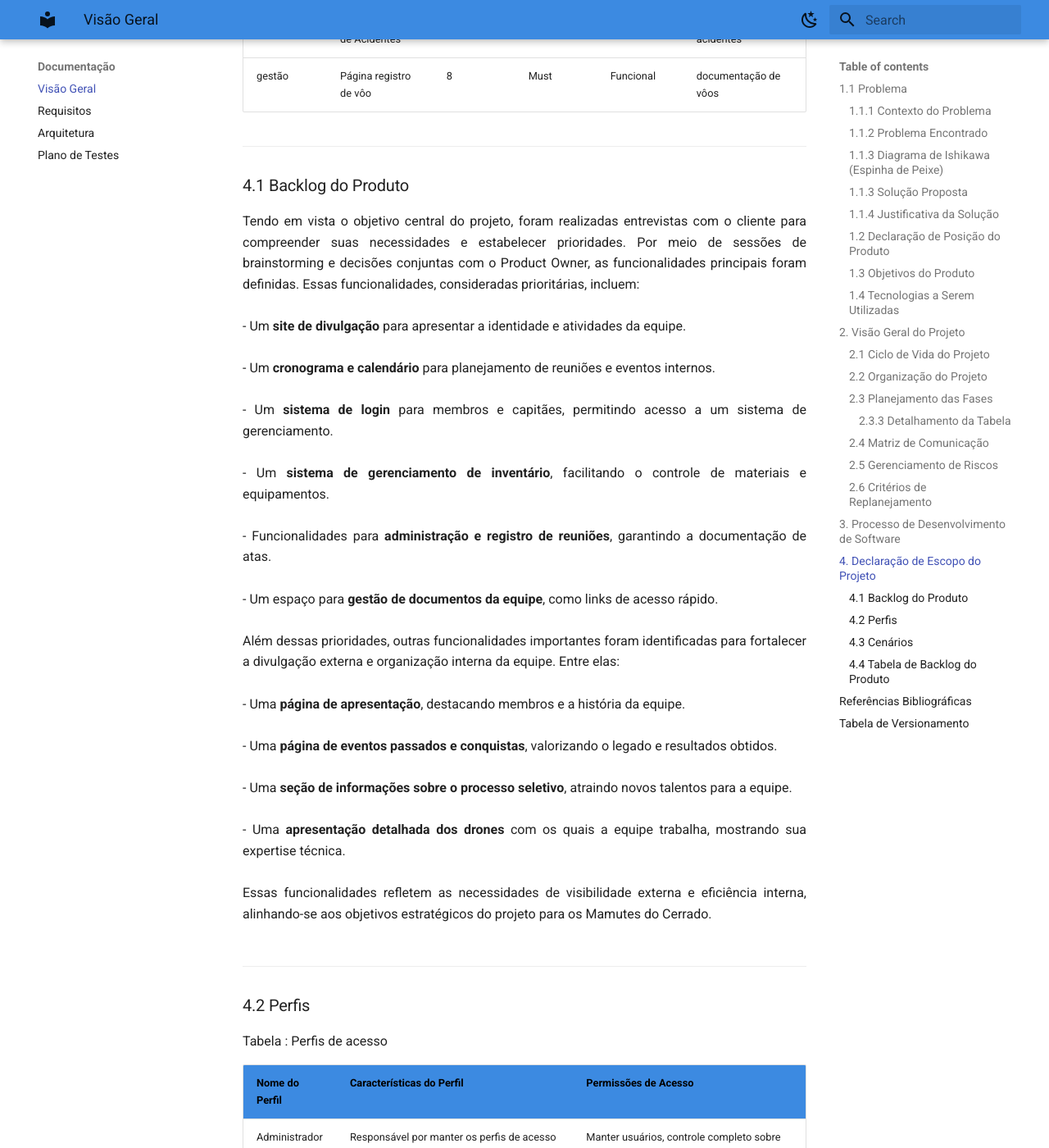
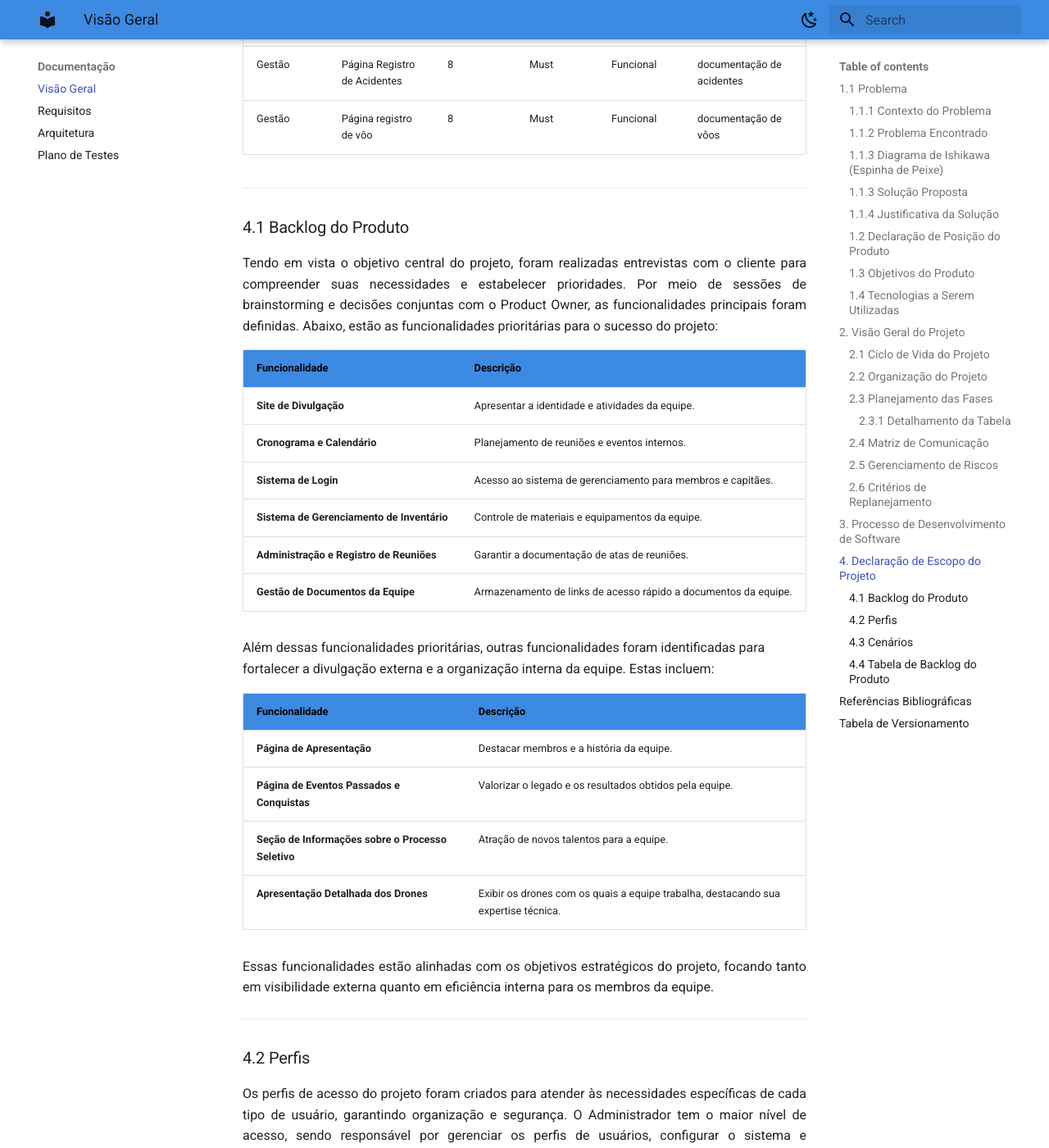
Before and after one commit to FGA0138-MDS-Ajax/2024.2-Aries, an MkDocs documentation site: the page built from docs/documento-visao/documento-visao.md, in a window 1280 px wide and 1400 px high, scrolled down 12727 px. Shown: the whole window at 82% size. Built offline with MkDocs 1.6.1 and Material for MkDocs 9.7.7, drawn with Linux system fonts in a browser that asks for light colours; some of the changed text lies outside the part shown.

Commit message:
Docs: Upgrade no texto dos artefatos
- insercao na img um modelo de logo

- insercao da home page na landing page

- upgrade nos textos das tabelas perfis, cenários e backlog do produto

- ajuste no texto no planejamento de fases

Co-authored-by: Felipej3ds <Felipej.d.silvadf@gmail.com>"

```diff
--- a/docs/documento-visao/documento-visao.md
+++ b/docs/documento-visao/documento-visao.md
@@ -244,15 +244,17 @@
 | 10      | Deploy                                                                                                            | 27/01/2025    | 02/02/2025   | 0%          |
 
 
-#### 2.3.3 Detalhamento da Tabela
+#### 2.3.1 Detalhamento da Tabela
 
 <div style="text-align: justify;">
 
-A tabela apresenta o planejamento das <strong>sprints</strong> do projeto, detalhando as entregas, datas de início e fim, e o progresso de cada etapa. Na <strong>Sprint 1</strong>, o foco será na <strong>definição do produto</strong>, estabelecendo as principais funcionalidades e alinhando os objetivos do projeto. Isso garantirá uma visão clara e compartilhada entre todos os membros da equipe. <br> <br>
+As fases do projeto serão realizadas de maneira incremental, organizadas em sprints para priorizar entregas específicas e garantir progresso contínuo.
 
-Na <strong>Sprint 2</strong>, será entregue o <strong>MVP (Produto Mínimo Viável)</strong> e realizado o planejamento detalhado do projeto. Essa etapa é crucial para definir prioridades e preparar a equipe para o desenvolvimento das funcionalidades principais. <br> <br>
+Na <strong>Sprint 1</strong>, a equipe focará na <strong>definição do produto</strong>, alinhando objetivos e estabelecendo as bases para o desenvolvimento. Este passo inicial é essencial para assegurar que todos os membros tenham uma visão clara do escopo do projeto. <br> <br>
 
-Por fim, a <strong>Sprint 3</strong> será dedicada à implementação das <strong>funcionalidades A, B, C e D</strong>, que compõem a base técnica do produto final. Todas as sprints são planejadas com datas específicas para garantir o controle de tempo e o acompanhamento do progresso, promovendo entregas organizadas e dentro dos prazos estabelecidos.
+A <strong>Sprint 2</strong> envolverá a produção da <strong>documentação de arquitetura</strong>, a criação do banco de dados em MySQL, a finalização do documento de visão e a entrega da página "Quem Somos". Essa etapa organizará os fundamentos técnicos do sistema. <br> <br>
+
+As etapas seguintes, começando pela <strong>Sprint 3</strong>, irão abordar a implementação das páginas "Competição", "Processo Seletivo" e "Configurações de Conta", além de funcionalidades específicas como menus e avisos. Esse fluxo de trabalho visa manter um ritmo consistente e alinhado às prioridades do backlog. <br> <br>
 
 </div>
 
@@ -328,20 +330,20 @@
 
 | Cenário   | Requisito                      | Sprint | Priorização | Tipo de Requisito   | Descrição                   |
 |-----------|--------------------------------|--------|-------------|---------------------|-----------------------------|
-| Gestão    | Calendário                     | 5      | Must        | Funcional           | Gerenciamento de tarefas    |
-| Divulgação| Página inicial                 | 1      | Must        | Funcional           | Apresentar a equipe         |
+| Gestão    | Calendário                     | 5      | Must        | Funcional           | gerenciamento de tarefas    |
+| Divulgação| Página inicial                 | 1      | Must        | Funcional           | apresentar a equipe         |
 | Divulgação| Página de Competição           | 3      | could       | Funcional           | seção de notícias no site   |
 | Divulgação| Página de Processo Seletivo    | 3      | must        | Funcional           | informações do processo seletivo |
 | Gestão    | Página Configurações de Conta | 3      | Must        | Funcional           | configuração de conta        |
-| navegação | Menu lateral (àrea restrita)   | 4      | Must        | Funcional           | Anavegação e pesquisa         |
-| divugação | Aba home                       | 4      | Must        | Funcional           | aba principal e de aviso       |
-| gestão    | Criação de tarefas             | 5      | Must        | Funcional           | criar e atribuir tarefas        |
-| gestão    | Rastreio de tarefas            | 6      | Must        | Funcional           | rastreamento do que ser feito, e do que foi        |
-| gestão    | Times da equipe                | 6      | Must        | Funcional           |  destacando membros e a história da equipe         |
-|organização| Kanban                         | 6      | Must        | Funcional           | organizar, gerenciar e visualizar tarefas e projetos|
-|organização| Página Estoque                 | 7      | Must        | Funcional           | Apresentar a equipe         |
-|gestão     | Página Registro de Acidentes   | 8      | Must        | Funcional           | documentação de acidentes       |
-|gestão     | Página registro de vôo         | 8      | Must        | Funcional           | documentação de vôos        |
+| Navegação | Menu lateral (àrea restrita)   | 4      | Must        | Funcional           | Anavegação e pesquisa         |
+| Divugação | Aba home                       | 4      | Must        | Funcional           | aba principal e de aviso       |
+| Gestão    | Criação de tarefas             | 5      | Must        | Funcional           | criar e atribuir tarefas        |
+| Gestão    | Rastreio de tarefas            | 6      | Must        | Funcional           | rastreamento do que ser feito, e do que foi        |
+| Gestão    | Times da equipe                | 6      | Must        | Funcional           |  destacando membros e a história da equipe         |
+|Organização| Kanban                         | 6      | Must        | Funcional           | organizar, gerenciar e visualizar tarefas e projetos|
+|Organização| Página Estoque                 | 7      | Must        | Funcional           | Apresentar a equipe         |
+|Gestão     | Página Registro de Acidentes   | 8      | Must        | Funcional           | documentação de acidentes       |
+|Gestão     | Página registro de vôo         | 8      | Must        | Funcional           | documentação de vôos        |
 
 
 ---
@@ -350,23 +352,31 @@
 
 <div style="text-align: justify;">
 
-Tendo em vista o objetivo central do projeto, foram realizadas entrevistas com o cliente para compreender suas necessidades e estabelecer prioridades. Por meio de sessões de brainstorming e decisões conjuntas com o Product Owner, as funcionalidades principais foram definidas. Essas funcionalidades, consideradas prioritárias, incluem: <br> <br>
+Tendo em vista o objetivo central do projeto, foram realizadas entrevistas com o cliente para compreender suas necessidades e estabelecer prioridades. Por meio de sessões de brainstorming e decisões conjuntas com o Product Owner, as funcionalidades principais foram definidas. Abaixo, estão as funcionalidades prioritárias para o sucesso do projeto:
 
-- Um <strong>site de divulgação</strong> para apresentar a identidade e atividades da equipe.<br> <br>
-- Um <strong>cronograma e calendário</strong> para planejamento de reuniões e eventos internos.<br> <br>
-- Um <strong>sistema de login</strong> para membros e capitães, permitindo acesso a um sistema de gerenciamento.<br> <br>
-- Um <strong>sistema de gerenciamento de inventário</strong>, facilitando o controle de materiais e equipamentos.<br> <br>
-- Funcionalidades para <strong>administração e registro de reuniões</strong>, garantindo a documentação de atas.<br> <br>
-- Um espaço para <strong>gestão de documentos da equipe</strong>, como links de acesso rápido.<br> <br>
+</div>
 
-Além dessas prioridades, outras funcionalidades importantes foram identificadas para fortalecer a divulgação externa e organização interna da equipe. Entre elas:<br> <br>
+| **Funcionalidade**                                     | **Descrição**                                                                         |
+|--------------------------------------------------------|---------------------------------------------------------------------------------------|
+| **Site de Divulgação**                                 | Apresentar a identidade e atividades da equipe.                                        |
+| **Cronograma e Calendário**                            | Planejamento de reuniões e eventos internos.                                           |
+| **Sistema de Login**                                   | Acesso ao sistema de gerenciamento para membros e capitães.                            |
+| **Sistema de Gerenciamento de Inventário**             | Controle de materiais e equipamentos da equipe.                                        |
+| **Administração e Registro de Reuniões**               | Garantir a documentação de atas de reuniões.                                           |
+| **Gestão de Documentos da Equipe**                     | Armazenamento de links de acesso rápido a documentos da equipe.                        |
 
-- Uma <strong>página de apresentação</strong>, destacando membros e a história da equipe.<br> <br>
-- Uma <strong>página de eventos passados e conquistas</strong>, valorizando o legado e resultados obtidos.<br> <br>
-- Uma <strong>seção de informações sobre o processo seletivo</strong>, atraindo novos talentos para a equipe.<br> <br>
-- Uma <strong>apresentação detalhada dos drones</strong> com os quais a equipe trabalha, mostrando sua expertise técnica.<br> <br>
+Além dessas funcionalidades prioritárias, outras funcionalidades foram identificadas para fortalecer a divulgação externa e a organização interna da equipe. Estas incluem:
 
-Essas funcionalidades refletem as necessidades de visibilidade externa e eficiência interna, alinhando-se aos objetivos estratégicos do projeto para os Mamutes do Cerrado.<br> <br>
+| **Funcionalidade**                                     | **Descrição**                                                                         |
+|--------------------------------------------------------|---------------------------------------------------------------------------------------|
+| **Página de Apresentação**                             | Destacar membros e a história da equipe.                                               |
+| **Página de Eventos Passados e Conquistas**            | Valorizar o legado e os resultados obtidos pela equipe.                               |
+| **Seção de Informações sobre o Processo Seletivo**     | Atração de novos talentos para a equipe.                                               |
+| **Apresentação Detalhada dos Drones**                  | Exibir os drones com os quais a equipe trabalha, destacando sua expertise técnica.     |
+
+<div style="text-align: justify;">
+
+Essas funcionalidades estão alinhadas com os objetivos estratégicos do projeto, focando tanto em visibilidade externa quanto em eficiência interna para os membros da equipe.
 
 </div>
 
@@ -374,8 +384,17 @@
 
 ### 4.2 Perfis
 
+<div style="text-align: justify;">
+
+Os perfis de acesso do projeto foram criados para atender às necessidades específicas de cada tipo de usuário, garantindo organização e segurança. O Administrador tem o maior nível de acesso, sendo responsável por gerenciar os perfis de usuários, configurar o sistema e administrar permissões. <br> <br>
+
+O Capitão lidera a equipe com acesso completo para gerenciar planilhas, atas, processo seletivo, presenças, estoque e a disponibilidade dos membros. Já os Membros têm permissões ajustadas às suas funções, permitindo a atualização de informações pessoais, visualização e edição de planilhas (quando autorizado), e gestão de estoques, se necessário. <br> <br>
+
+Por fim, o Visitante pode acessar apenas o site de divulgação para conhecer a equipe, enquanto os Trainees, novos integrantes em treinamento, possuem acesso restrito às ferramentas essenciais para seu aprendizado e integração. Essa divisão garante eficiência no trabalho e um uso adequado do sistema. Pdendo ser analisados de maneira detalhada na seguinte tabela:
+
+</div>
+
 Tabela : Perfis de acesso
-
 
 | Nome do Perfil   | Características do Perfil                                                                 | Permissões de Acesso                                                                                         |
 |------------------|-------------------------------------------------------------------------------------------|-------------------------------------------------------------------------------------------------------------|
@@ -385,12 +404,19 @@
 | Visitante        | Usuário interessado em obter informações sobre a Mamutes e conhecer a equipe.               | Não terá login. Acesso ao site de divulgação.                                                              |
 | treinees       | pagina dos treinees         |                                                             |
 
-inserir texto explicativo
-
-
 ---
 
 ### 4.3 Cenários
+
+<div style="text-align: justify;">
+
+Os <strong>cenários funcionais</strong> definidos para o sistema dos <strong>Mamutes do Cerrado</strong> abrangem desde a concepção inicial do projeto até a gestão completa de atividades e estoques, promovendo eficiência e organização. O ciclo inicia com a <strong>definição do produto</strong>, onde o backlog, identidade visual e documento de visão são estruturados, seguido pelo planejamento do <strong>MVP</strong> e organização das entregas do projeto. <br> <br>
+
+Funcionalidades voltadas para a interação com os usuários incluem <strong>login</strong> e <strong>cadastro de novos usuários</strong>, além da visualização de perfis. Já no âmbito operacional, o sistema permite a <strong>criação, edição e exclusão de atividades</strong>, garantindo flexibilidade na gestão das tarefas. Adicionalmente, há funcionalidades específicas para o <strong>estoque</strong>, como registro, atualização e exclusão de itens, essenciais para o controle dos recursos da equipe.  <br> <br>
+
+Por fim, o sistema integra um <strong>calendário</strong> para gerenciamento de datas importantes, como eventos e prazos de entrega, ajudando na coordenação do time. Podem ser analisadas na seguinte tabela:
+
+</div>
 
 Tabela : Cenários funcionais
 
@@ -453,5 +477,6 @@
 | 1.0 | 25/11/2024 | Desenvolvimento do artefato **contexto do problema**, **declaração do produto**, **objetivo do produto** e **tecnologias a serem utilizadas**   | Felipe Freire |
 | 1.1 | 29/11/2024 | Evolução dos artefatos **contexto do problema**, **declaração do produto**, **objetivo do produto** e **tecnologias a serem utilizadas**   | Felipe Freire |
 | 1.2 | 29/11/2024 | Desenvolvimento dos artefatos **ciclo de vida do projeto**   | Felipe Freire |
-| 1.3 | 29/11/2024 | Desenvolvimento dos artefatos **backlog do produto**, **perfis** e **cenários**   | Felipe Freire |
+| 1.3 | 29/11/2024 | Desenvolvimento dos artefatos **backlog do produto**, **perfis** e **cenários**   | Felipe Freire e Felipe Duarte |
 | 1.4 | 02/12/2024 | Desenvolvimento dos artefatos **Gerenciamento de Riscos** e **Critérios de Replanejamento**| Isaque Camargos |
+| 1.5 | 29/11/2024 | Upgrade nos artefatos **backlog do produto**, **perfis**, **cenários** e **declaração de escopo**   | Felipe Freire e Felipe Duarte |
--- a/docs/landing.html
+++ b/docs/landing.html
@@ -7,7 +7,7 @@
     <title>
       Aries - Sistema Web
     </title>
-    <link rel="icon" href="../assets/images/structure.png" />
+    <link rel="icon" href="docs/assets/img/logoInicial.png" />
     <meta name="description" content="Simple landind page" />
     <meta name="keywords" content="" />
     <meta name="author" content="" />
@@ -28,7 +28,7 @@
           <div class = "zoom">
             <a class="toggleColour text-white no-underline hover:no-underline font-bold text-2xl lg:text-4xl" href="https://docs-5b0a4d.gitlab.io/">
               <!--MINI ICONE -->
-              <img src="" alt="Icon" class="h-8 w-8 inline" />
+              <!--M <img src="assets/img/logoInicial.png" alt="Icon" class="h-8 w-8 inline" /> -->
               Aries - PROJETO MAMUTES DO CERRADO
             </a>
           </div>
@@ -90,7 +90,7 @@
 
             <!-- arrumar o link -->
             <a href ="">
-              <img class="w-full md:w-4/5 z-500 pl-40" src="https://raw.githubusercontent.com/FGA0138-MDS-Ajax/2024.2-Aries/refs/heads/main/docs/assets/img/dowload.gif" />
+              <img class="w-full md:w-4/5 z-500 pl-40" src="https://raw.githubusercontent.com/FGA0138-MDS-Ajax/2024.2-Aries/refs/heads/main/docs/assets/img/index.png" />
             </a>
           </div>
         </div>
```
Also changed, not shown: other parts of docs/documento-visao/documento-visao.md (+0 -2 lines), docs/assets/download-section-gitlab.jpeg (deleted), docs/assets/img/logoInicial.png (added).
